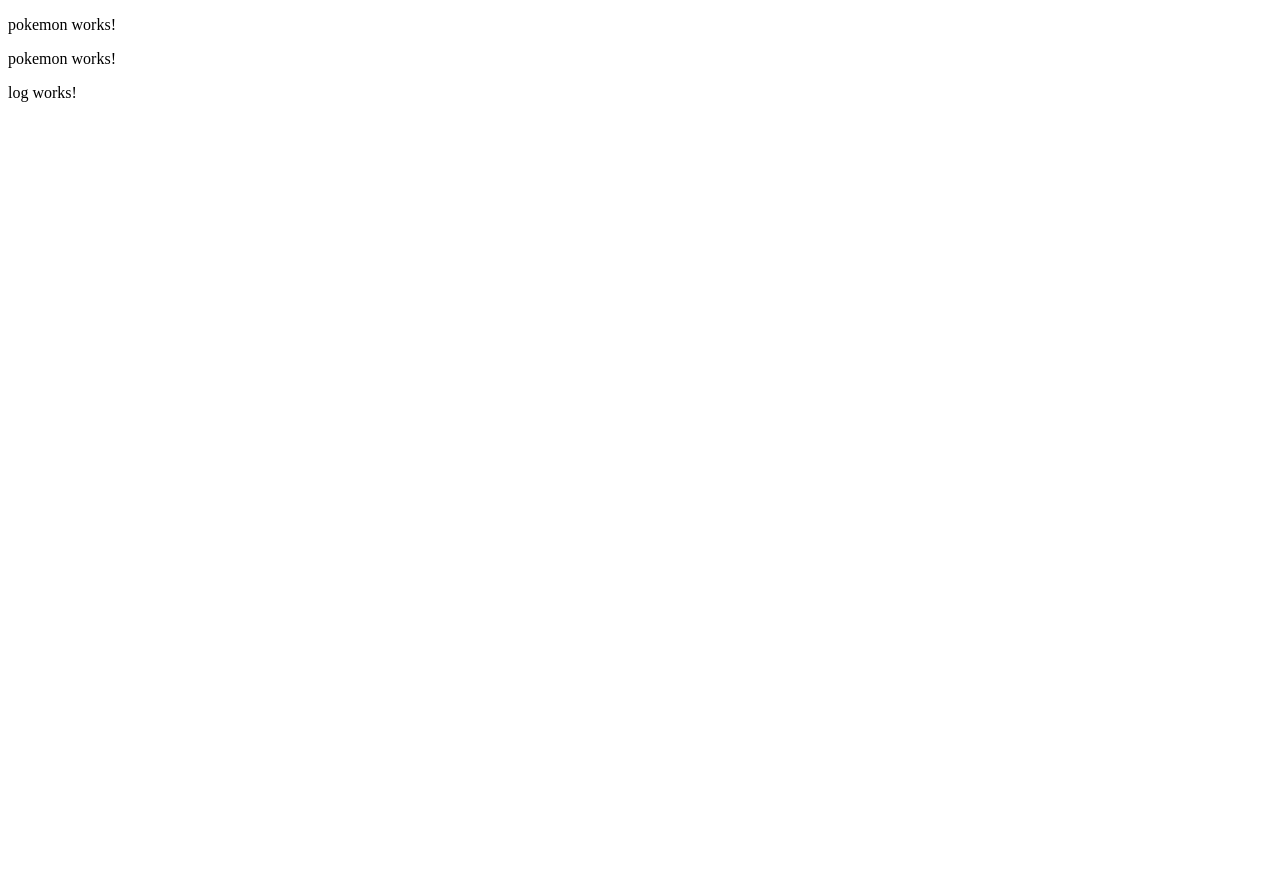
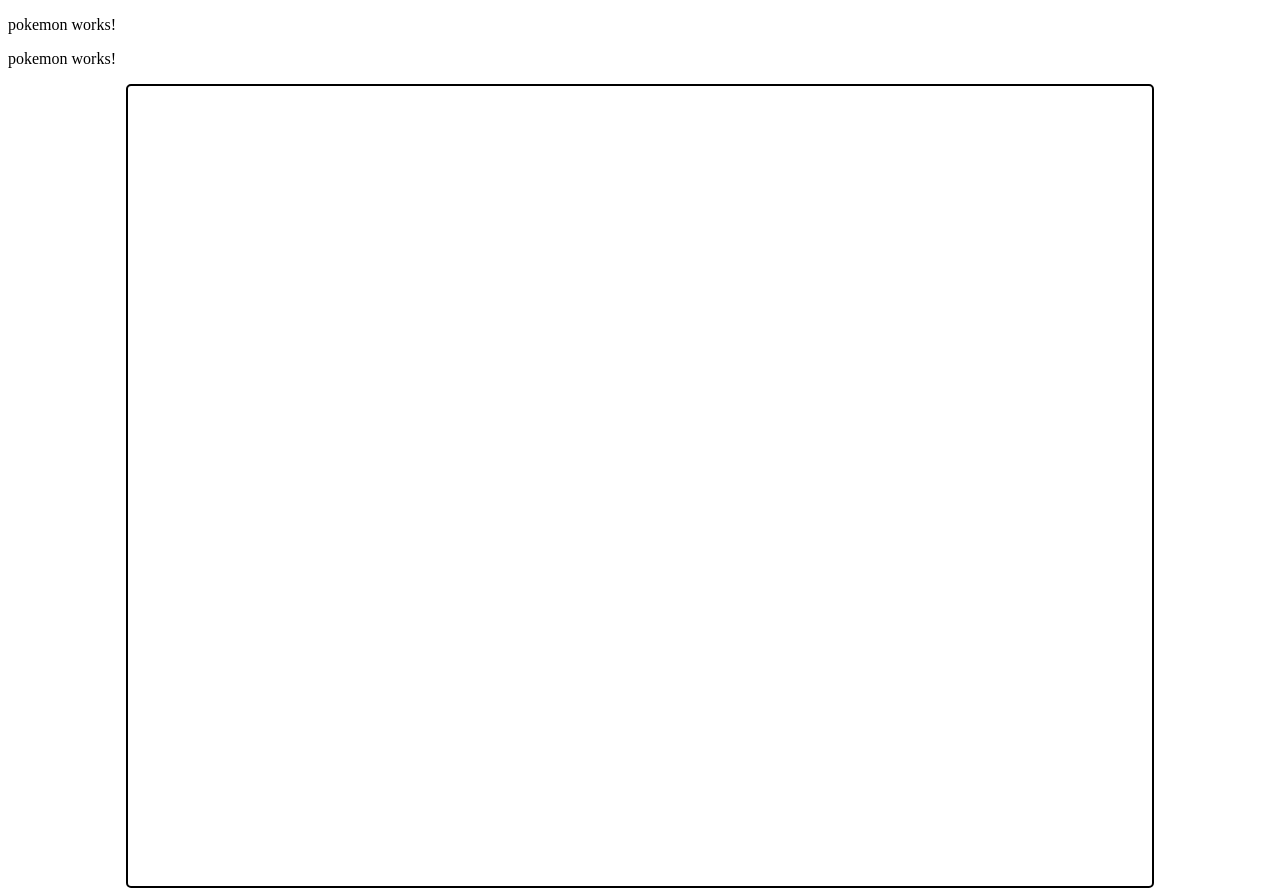
Before and after one commit to quentinmolero/PokeAppAngular, an Angular app: page / in a window 1280 px wide. Before the commit the page ends 800 px from the top, so only its background shows below. Built offline with nearby package versions, Linux system fonts and the light colour scheme.

Commit message:
Add log div for battle logs

```diff
--- a/src/app/components/log/log.component.css
+++ b/src/app/components/log/log.component.css
@@ -0,0 +1,10 @@
+.battleLogDiv {
+  background: white;
+  border: #000000 solid 2px;
+  border-radius: 5px;
+  margin: 0 auto;
+  height: 800px;
+  max-width: 99vw;
+  width: 80vw;
+  word-wrap: break-word;
+}
--- a/src/app/components/log/log.component.html
+++ b/src/app/components/log/log.component.html
@@ -1 +1,2 @@
-<p>log works!</p>
+<div class="battleLogDiv">
+</div>
```
